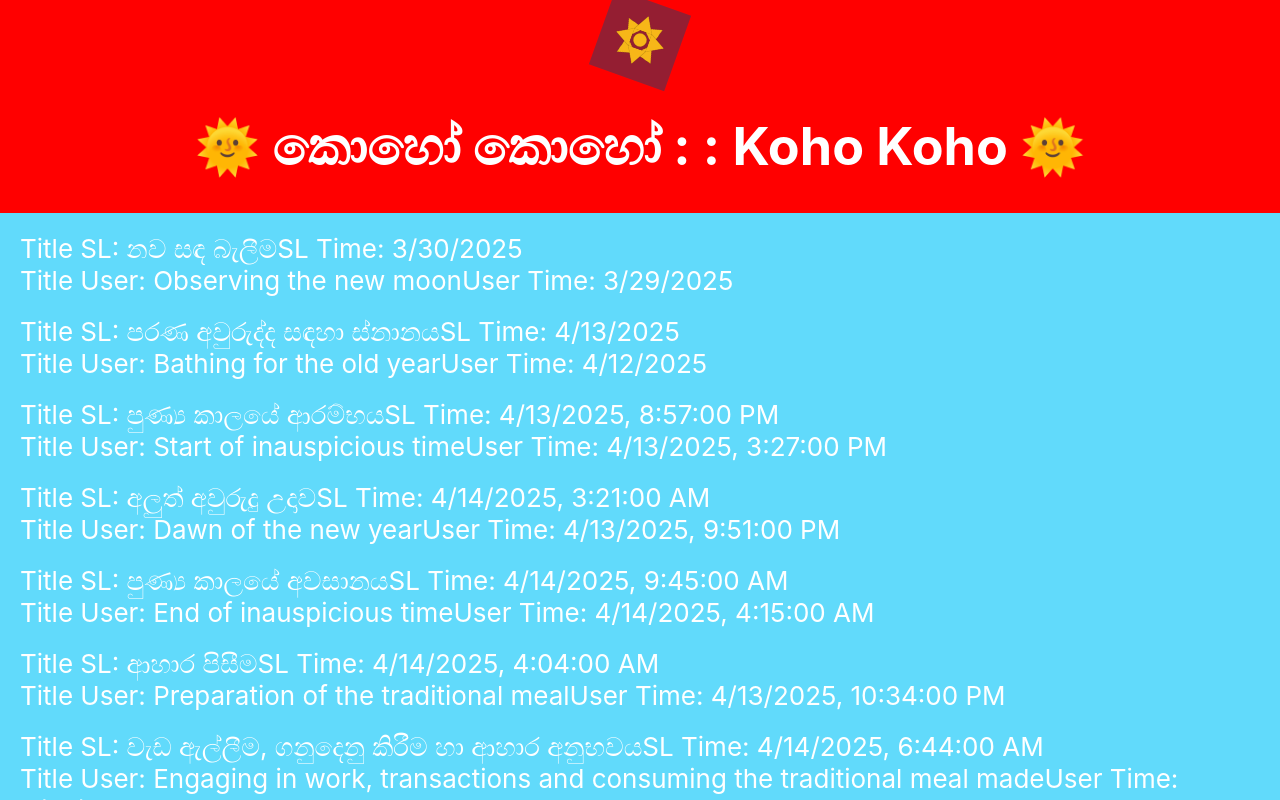
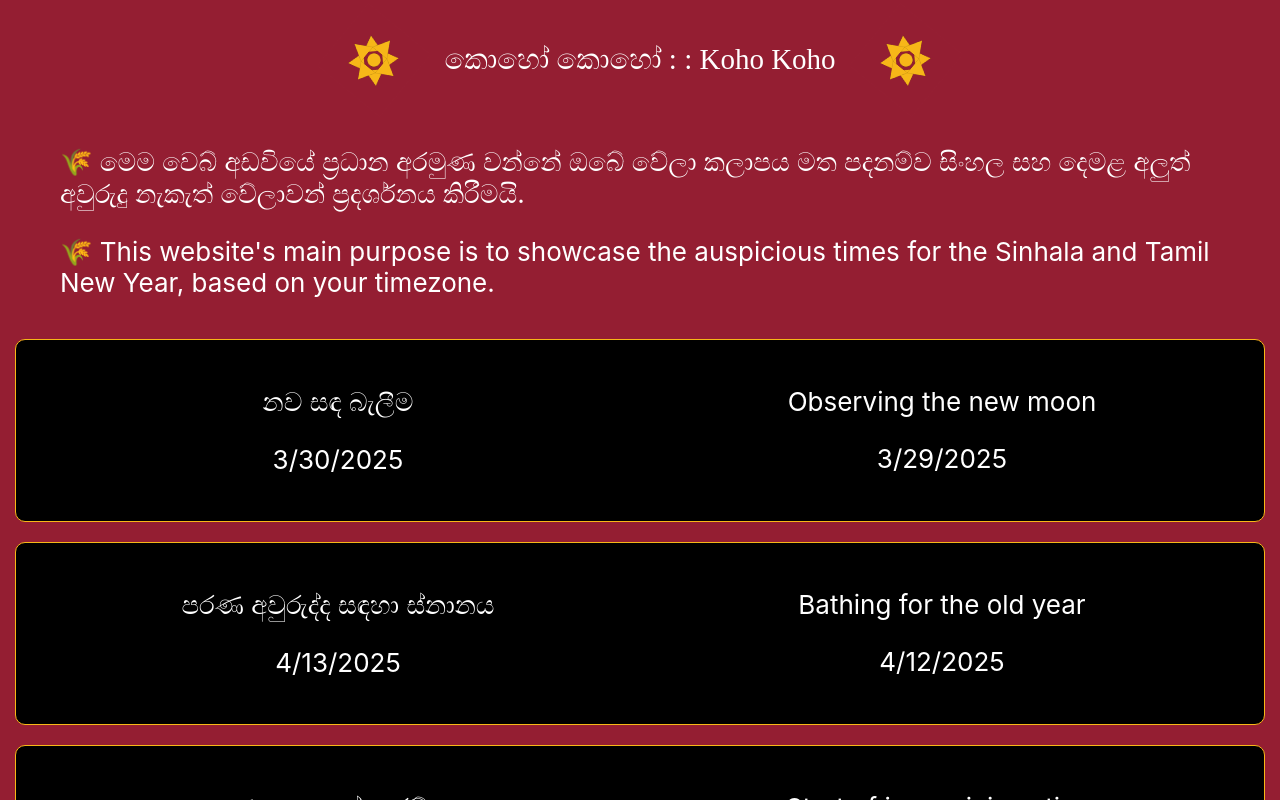
Before and after one commit to koho-koho/koho-koho.github.io, a React (Create React App) app in the folder koho-koho/: page / in a window 1280 px wide. Built offline with nearby package versions, Linux system fonts and the light colour scheme.

Commit message:
Add css, footer, structure

```diff
--- a/koho-koho/src/App.css
+++ b/koho-koho/src/App.css
@@ -5,7 +5,7 @@
     width: 100%;
     scroll-snap-type: y mandatory;
     overflow-x: hidden;
-    background-color: green;
+    background-color: #941E32;
 }
 
 .App-logo {
@@ -15,27 +15,42 @@
 
 @media (prefers-reduced-motion: no-preference) {
     .App-logo {
-        animation: App-logo-spin infinite 100s linear;
+        animation: App-logo-spin infinite 50s linear;
     }
 }
 
 .App-header {
-    background-color: red;
+    background-color: #941E32;
     display: flex;
     flex-direction: column;
     align-items: center;
     justify-content: center;
-    font-size: calc(10px + 2vmin);
-    color: white;
+    vertical-align: center;
 }
 
-
-.App-body {
-    background-color: blue;
+.header-container {
+    display: flex;
+    align-items: center;
+    justify-content: center;
+    padding: 20px 0;
 }
 
-.App-link {
-    color: #61dafb;
+.heading-container {
+    display: inline;
+}
+
+.heading {
+    padding: 10px 30px;
+    color: white;
+    font-size: calc(13px + 2vmin);
+    font-family: "Abhaya Libre", serif;
+    font-weight: 400;
+}
+
+.description-container {
+    padding: 0 60px;
+    color: white;
+    font-size: calc(10px + 2vmin);
 }
 
 @keyframes App-logo-spin {
@@ -46,3 +61,35 @@
         transform: rotate(360deg);
     }
 }
+
+.footer {
+    background-color: black;
+    color: white;
+    font-size: calc(10px + 2vmin);
+    padding: 10px;
+    display: flex;
+    align-items: center;
+    justify-content: center;
+}
+
+a {
+    padding: 0 5px;
+    color: white;
+}
+
+a:link {
+  text-decoration: underline;
+}
+
+a:visited {
+  text-decoration: none;
+}
+
+a:hover {
+    color: #F7B718;
+  text-decoration: underline;
+}
+
+a:active {
+  text-decoration: underline;
+}
--- a/koho-koho/src/App.tsx
+++ b/koho-koho/src/App.tsx
@@ -7,13 +7,23 @@ const App = () => {
     return (
         <div className="App">
             <header className="App-header">
-        <img src={logo} className="App-logo" alt="logo" />
-          <h1>🌞 කොහෝ කොහෝ : : Koho Koho 🌞</h1>
-        <div className="App=body">
-            <Nakath />
+                <div className="header-container">
+                    <img className="App-logo heading-container" src={logo} alt="logo"/>
+                    <div className="heading-container heading">කොහෝ කොහෝ : : Koho Koho</div>
+                    <img className="App-logo heading-container" src={logo} alt="logo"/>
+                </div>
+                <div className="description-container">
+                    <p> 🌾 මෙම වෙබ් අඩවියේ ප්‍රධාන අරමුණ වන්නේ ඔබේ වේලා කලාපය මත පදනම්ව සිංහල සහ දෙමළ අලුත් අවුරුදු
+                        නැකැත් වේලාවන් ප්‍රදර්ශනය කිරීමයි.</p>
+
+                    <p> 🌾 This website's main purpose is to showcase the auspicious times for the Sinhala and Tamil New
+                        Year, based on your timezone. </p>
+                </div>
+                <div>
+                    <Nakath/>
                 </div>
             </header>
-    {/*TODO: Footer*/}
+            <footer className="footer">Made with ❤️ by Milindi Kodikara : : <a href="https://ko-fi.com/milindi"> Buy me a tea</a>🍃</footer>
         </div>
     )
 }
--- a/koho-koho/src/components/card.css
+++ b/koho-koho/src/components/card.css
@@ -1,4 +1,16 @@
-.container {
-    background-color: #61dafb;
+.card-container {
+    border: solid 1px #F7B718;
+    border-radius: 10px;
+    background-color: black;
+    display: grid;
+    grid-template-columns: 50% 50%;
+    padding: 10px 20px;
+    margin: 10px;
+}
+
+.card-item {
+    text-align: center;
     padding: 10px;
+    color: white;
+    font-size: calc(10px + 2vmin);
 }
--- a/koho-koho/src/components/card.tsx
+++ b/koho-koho/src/components/card.tsx
@@ -1,17 +1,16 @@
 import React from 'react';
 import './card.css';
 
-const Card = (props: {titles: string[], times: string[]}) => {
+const Card = (props: { titles: string[], times: string[] }) => {
     return (
-        <div className="container">
-            {/*TODO: Grid*/}
-            <div>
-                Title SL: {props.titles[0]}
-                SL Time: {props.times[0]}
+        <div className="card-container">
+            <div className="card-item">
+                <p>{props.titles[0]}</p>
+                <p>{props.times[0]}</p>
             </div>
-            <div>
-                Title User: {props.titles[1]}
-                User Time: {props.times[1]}
+            <div className="card-item">
+                <p>{props.titles[1]}</p>
+                <p>{props.times[1]}</p>
             </div>
         </div>
     );
--- a/koho-koho/src/components/nakath.css
+++ b/koho-koho/src/components/nakath.css
@@ -1,4 +1,5 @@
-.container {
-    background-color: orange;
-    padding: 10px;
+.nakath-container {
+    padding: 5px;
+    display: flex;
+    flex-direction: column;
 }
--- a/koho-koho/src/components/nakath.tsx
+++ b/koho-koho/src/components/nakath.tsx
@@ -17,8 +17,7 @@ const Nakath = () => {
     }
 
     return (
-        <div className="container">
-            {/*TODO: Flex-box*/}
+        <div className="nakath-container">
             <Card titles={["නව සඳ බැලීම", "Observing the new moon"]}
                   times={get_times(new Date("2025-03-30 GMT+05:30"), true)}/>
 
```
Also changed, not shown: koho-koho/public/manifest.json. Lines whose indentation alone changed are shown as unchanged.
